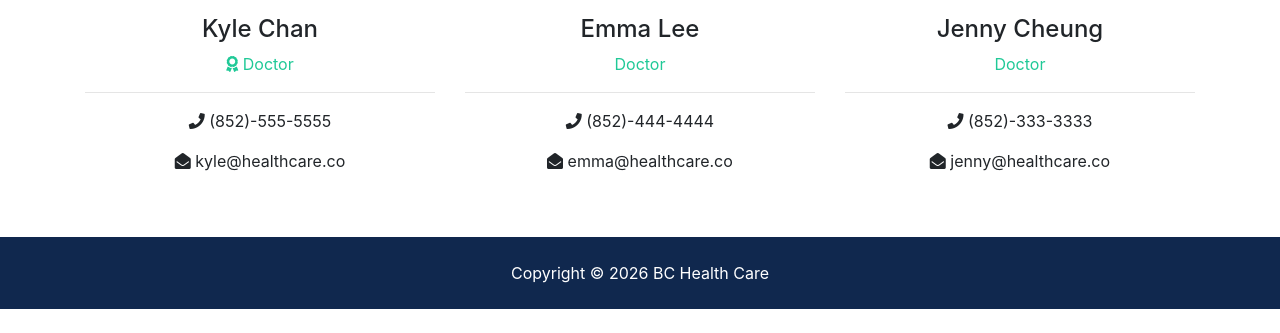
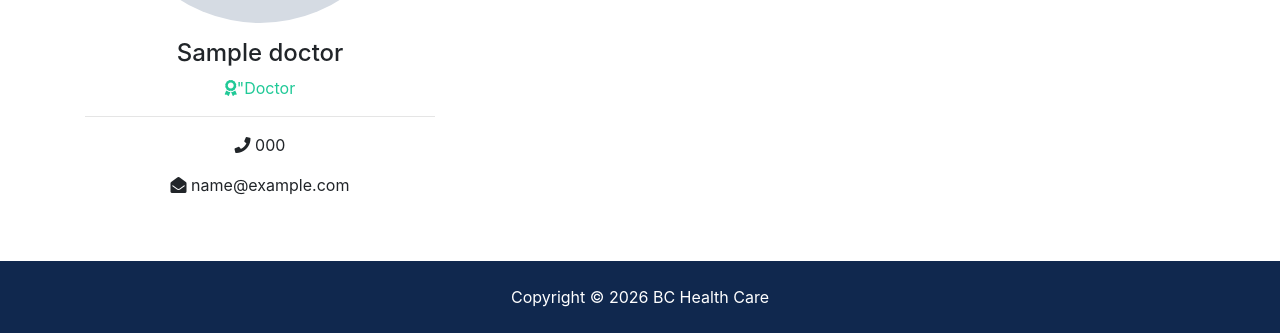
Before and after one commit to wongsunlung/erb9, a Django app: page /about in a window 1280 px wide. Shown: the part 2120-2453 px from the top of the page. Before the commit the page ends 2429 px from the top, so only its background shows below. Run offline with Django 5.2, Linux system fonts and the light colour scheme; tables that the repository leaves empty hold one stand-in row (values such as "Sample post"); grey boxes marked "Sample" are stand-in pictures; some libraries are stand-ins or nearby versions.

Commit message:
step 10 about.html done

```diff
--- a/pages/views.py
+++ b/pages/views.py
@@ -1,6 +1,7 @@
 from django.shortcuts import render
 from listings.models import Listing
 from listings.choices import district_choices, room_type_choices, rooms_choices
+from doctors.models import Doctor
 # from django.http import HttpResponse
 
 # Create your views here.
@@ -12,4 +13,8 @@ def index(request):
     context = {"listings":listings, "district_choices": district_choices, "room_type_choices": room_type_choices, "rooms_choices": rooms_choices}
     return render(request, "pages/index.html", context)
 def about(request):
-    return render(request, "pages/about.html")
+    doctors = Doctor.objects.order_by('-hire_date')[:3]
+    mvp_doctors = Doctor.objects.all().filter(is_mvp=True)
+    context = {"doctors":doctors, "mvp_doctors":mvp_doctors }
+    print(mvp_doctors)
+    return render(request, "pages/about.html", context)
--- a/templates/pages/about.html
+++ b/templates/pages/about.html
@@ -1,4 +1,4 @@
-
+i
    {% extends "base.html" %}
    {%load static%}
 
@@ -59,23 +59,26 @@
             </p>
           </div>
           <div class="col-md-4">
+            {% if mvp_doctors %}
+            {% for mvp_doctor in mvp_doctors %}
+
             <div class="card">
               {% comment %} fix img/kyle.jpg {% endcomment %}
               <img
                 class="card-img-top"
                 {% comment %} src="assets/img/doctors/kyle.jpg" {% endcomment %}
-                src={%static 'img/kyle.jpg'%}
-                alt="Seller of the month"
+                src={{mvp_doctor.photo.url}}
+                alt="Doctor of the month"
               />
               <div class="card-body">
                 <h5 class="card-title">Top Doctor</h5>
-                <h6 class="text-secondary">Kyle chan</h6>
+                <h6 class="text-secondary">{{mvp_doctor.name}}</h6>
                 <p class="card-text">
-                  Lorem ipsum dolor sit amet consectetur adipisicing elit. Omnis
-                  nesciunt amet, illo itaque similique repellat. content.
-                </p>
+                  {{mvp_doctor.description}}
               </div>
             </div>
+            {% endfor %}
+            {% endif %}
           </div>
         </div>
       </div>
@@ -97,62 +100,35 @@
     </section>
 
     <!-- Team -->
+     {% if doctors%}
     <section id="team" class="py-5">
       <div class="container">
         <h2 class="text-center pb-4">Our Team</h2>
         <div class="row text-center">
-          <div class="col-md-4">
-            {% comment %} fix assets/img/doctors/kyle.jpg {% endcomment %}
-            <img
-              {% comment %} src="assets/img/doctors/kyle.jpg" {% endcomment %}
-              src={%static 'img/kyle.jpg'%}
-              alt=""
-              class="rounded-circle mb-3 img-fluid"
-              style="object-fit: cover; width: 300px; height: 300px"
-            />
-            <h4>Kyle Chan</h4>
-            <p class="text-success">
-              <i class="fas fa-award text-success"></i> Doctor
-            </p>
-            <hr />
-            <p><i class="fas fa-phone"></i> (852)-555-5555</p>
-            <p><i class="fas fa-envelope-open"></i> kyle@healthcare.co</p>
-          </div>
+          {% for doctor in doctors%}
 
-          <div class="col-md-4">
-            {% comment %} fix img/emma.jpg {% endcomment %}
-            <img
-              {% comment %} src="assets/img/doctors/emma.jpg" {% endcomment %}
-              src={%static 'img/emma.jpg'%}
-              alt=""
-              class="rounded-circle mb-3 img-fluid"
-              style="object-fit: cover; width: 300px; height: 300px"
-            />
-            <h4>Emma Lee</h4>
-            <p class="text-success">Doctor</p>
-            <hr />
-            <p><i class="fas fa-phone"></i> (852)-444-4444</p>
-            <p><i class="fas fa-envelope-open"></i> emma@healthcare.co</p>
-          </div>
+
 
           <div class="col-md-4">
             {% comment %} fix img/jenny.jpg {% endcomment %}
             <img
               {% comment %} src="assets/img/doctors/jenny.jpg" {% endcomment %}
-              src={%static 'img/jenny.jpg'%}
+              src={{doctor.photo.url}}
               alt=""
               class="rounded-circle mb-3 img-fluid"
               style="object-fit: cover; width: 300px; height: 300px"
             />
-            <h4>Jenny Cheung</h4>
-            <p class="text-success">Doctor</p>
+            <h4>{{doctor.name}}</h4>
+            <p class="text-success">
+              <i class="fas fa-award text-success"></i>"Doctor</p>
             <hr />
-            <p><i class="fas fa-phone"></i> (852)-333-3333</p>
-            <p><i class="fas fa-envelope-open"></i> jenny@healthcare.co</p>
+            <p><i class="fas fa-phone"></i> {{doctor.phone}}</p>
+            <p><i class="fas fa-envelope-open"></i> {{doctor.email}}</p>
           </div>
+          {% endfor %}
         </div>
       </div>
     </section>
 
-
+    {% endif %}
 {% endblock %}
```
